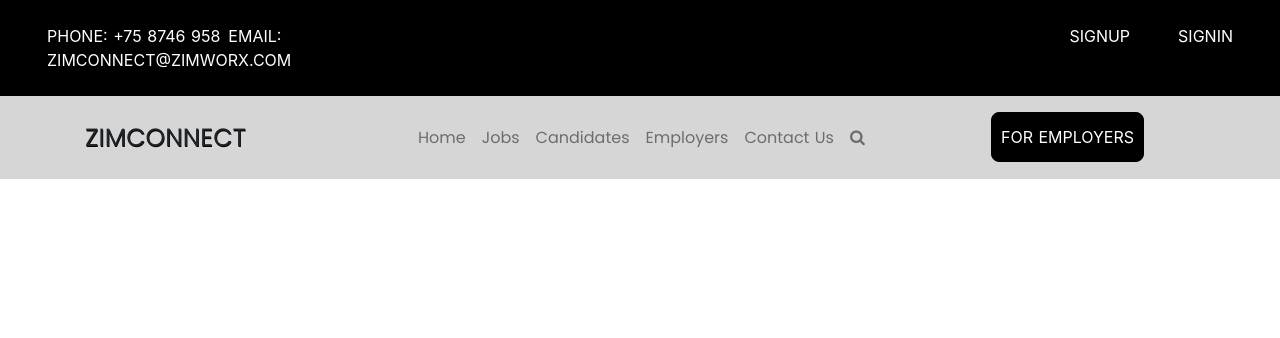
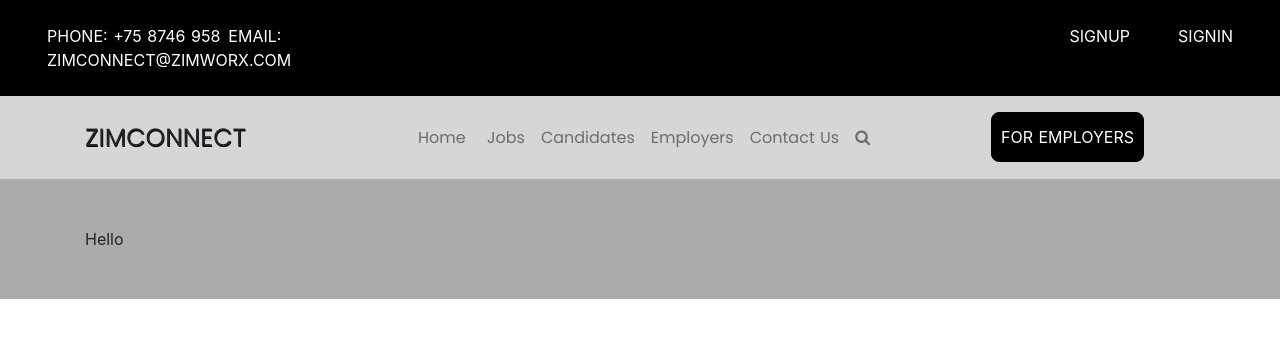
Before and after one commit to IamTinashe/zimConnect, a Nuxt app: page /register in a window 1280 px wide. Shown: the top 338 px of the page. Built offline with nearby package versions, Linux system fonts and the light colour scheme.

Commit message:
adds_page

```diff
--- a/assets/scss/_buttons.scss
+++ b/assets/scss/_buttons.scss
@@ -24,8 +24,8 @@
     background-color: $black;
     border: 1px solid $black;
     &:hover, &:active, &:focus{
-      background-color: darken($primary, 5%);
-      border: 1px solid darken($primary, 5%);
+      background-color: darken($black, 5%);
+      border: 1px solid darken($black, 5%);
       color: $white;
     }
   }
--- a/assets/scss/_utilities.scss
+++ b/assets/scss/_utilities.scss
@@ -26,3 +26,7 @@
 .display-inline{
   display: inline;
 }
+
+.text-decoration-none{
+  text-decoration: none;
+}
--- a/components/Header.vue
+++ b/components/Header.vue
@@ -21,7 +21,11 @@
           </div>
           <div class="col-md-6">
             <ul class="Color-gray-60 body-detail mt-3">
-              <li class="display-inline mx-2">Home</li>
+              <li class="display-inline mx-2">
+                <NuxtLink class="Color-gray-60 text-decoration-none" to="/" title="Home">
+                  Home
+                </NuxtLink>
+              </li>
               <li class="display-inline mx-2">Jobs</li>
               <li class="display-inline mx-2">Candidates</li>
               <li class="display-inline mx-2">Employers</li>
@@ -30,9 +34,11 @@
             </ul>
           </div>
           <div class="col-md-3">
-            <div class="button button-primary button-semi-pill contracted">
-              FOR EMPLOYERS
-            </div>
+            <NuxtLink class="text-decoration-none" to="/register" title="Register">
+              <div class="button button-primary button-semi-pill contracted">
+                FOR EMPLOYERS
+              </div>
+            </NuxtLink>
           </div>
         </div>
       </div>
--- a/pages/index.vue
+++ b/pages/index.vue
@@ -1,5 +1,5 @@
 <template>
-  <div class="conatiner-fluid">
+  <div class="w-100">
     <div class="container-fluid bgColor-gray-30 py-5">
       <div class="container pb-5">
         <div class="row py-5">
--- /dev/null
+++ b/pages/register.vue
@@ -0,0 +1,9 @@
+<template>
+  <div class="w-100">
+    <div class="container-fluid bgColor-gray-30 py-5">
+      <div class="container">
+        Hello
+      </div>
+    </div>
+  </div>
+</template>
```
